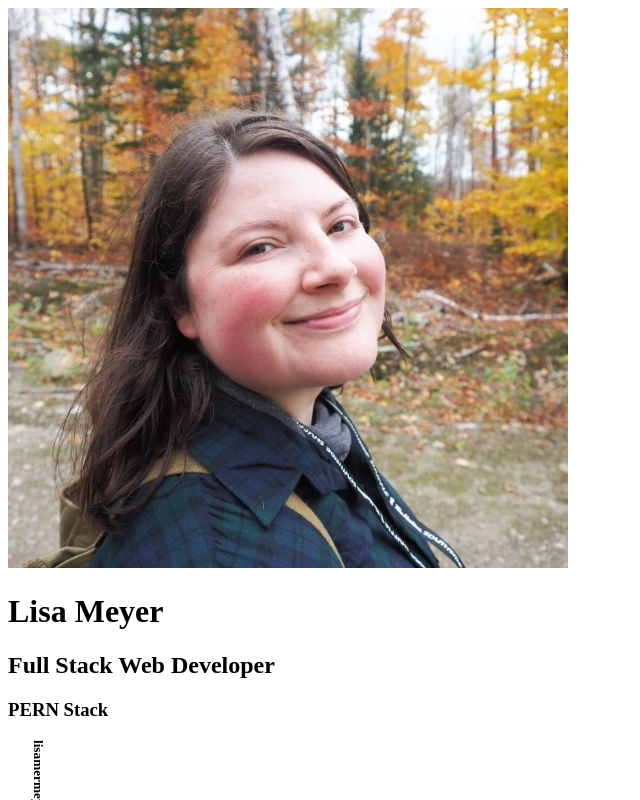
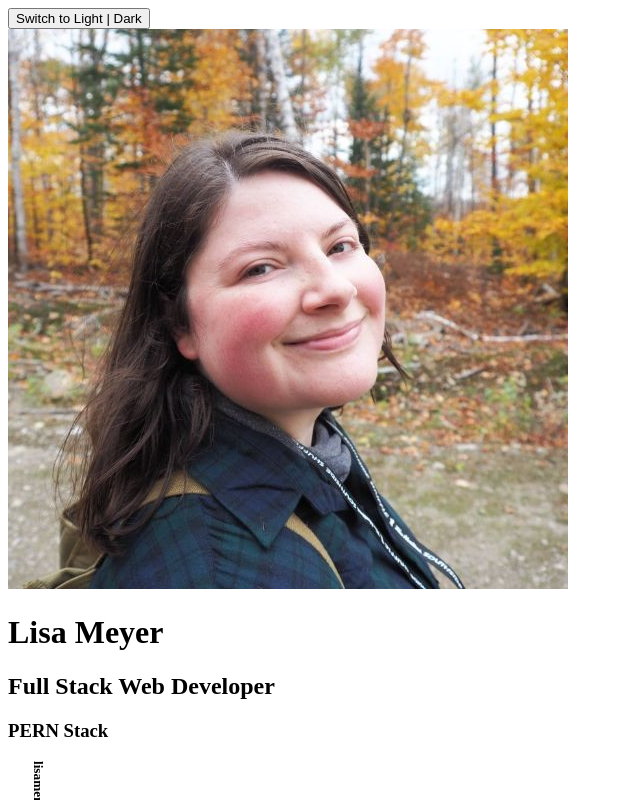
Before and after one commit to l-m-meyer/personal-site, a React (Create React App) app: page / in a window 1280 px wide. Shown: the top 800 px of the page, without its empty margins (0-640 px from the left). Built offline with nearby package versions, Linux system fonts and the light colour scheme; the HTML template or start-up script is replaced by a standard one.

Commit message:
Add light/dark mode button and logic

```diff
--- a/src/App.tsx
+++ b/src/App.tsx
@@ -1,13 +1,24 @@
-import React from 'react';
+import { useState } from 'react';
 import Header from './components/Header';
 import Contact from './components/Contact';
 import './App.css';
 
 function App() {
+  const [darkToggle, setDarkToggle] = useState(false);
+
   return (
-    <div className="App bg-neutral-200 dark:bg-emerald-900 w-screen h-screen flex justify-center items-center relative">
-      <Header />
-      <Contact />
+    <div className={`App relative ${darkToggle ? 'dark' : ''}`}>
+      <button
+        onClick={() => setDarkToggle(!darkToggle)}
+        className="fixed top-5 right-5"
+        style={{ zIndex: 1 }}
+      >
+        Switch to Light | Dark
+      </button>
+      <div className='bg-neutral-200 dark:bg-emerald-900 w-screen h-screen flex justify-center items-center relative'>
+        <Header />
+        <Contact />
+      </div>
     </div>
   );
 }
```
